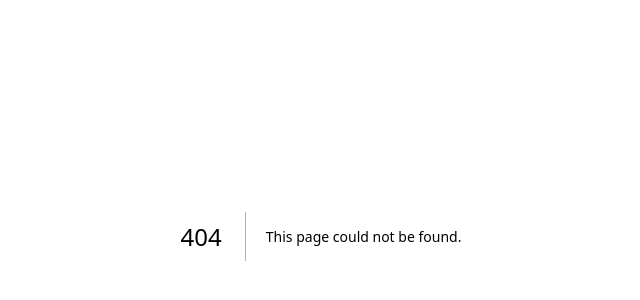
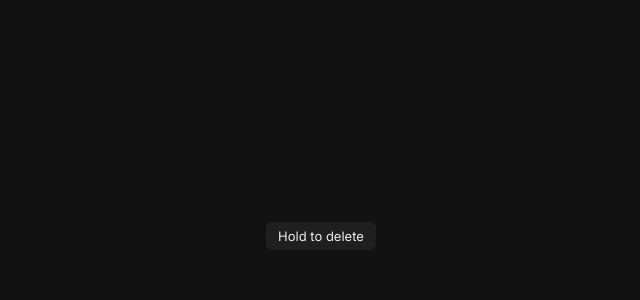
Before and after one commit to hiyankey/animations, a Next.js app: page /hold-delete in a window 1280 px wide. Before the commit this address had no page. Shown: the part 164-464 px from the top of the page, without its empty margins (319-959 px from the left). Built offline with nearby package versions, Linux system fonts and the light colour scheme.

Commit message:
Hold delete

```diff
--- /dev/null
+++ b/app/(demos)/hold-delete/page.tsx
@@ -0,0 +1,19 @@
+"use client";
+
+export default function Page() {
+  return (
+    <div className="min-h-dvh flex-center">
+      <div className="relative aspect-2/1 w-240 flex-center rounded-24 bg-demo-bg">
+        <button
+          className="group relative h-7 flex-center overflow-clip rounded-6 bg-gray-a3 px-3"
+          type="button"
+        >
+          <span className="absolute inset-0 flex-center bg-[oklch(from_var(--color-red)_l_c_h/6%)] text-13 text-red leading-16 transition-[clip-path] duration-200 ease-swift [clip-path:inset(0_100%_0_0)] group-active:duration-[1.5s] group-active:ease-linear dark:bg-[oklch(from_var(--color-red)_calc(l-0.6)_c_h)] group-active:[clip-path:inset(0_0_0_0)]">
+            Hold to delete
+          </span>
+          <span className="text-13 leading-16">Hold to delete</span>
+        </button>
+      </div>
+    </div>
+  );
+}
```
